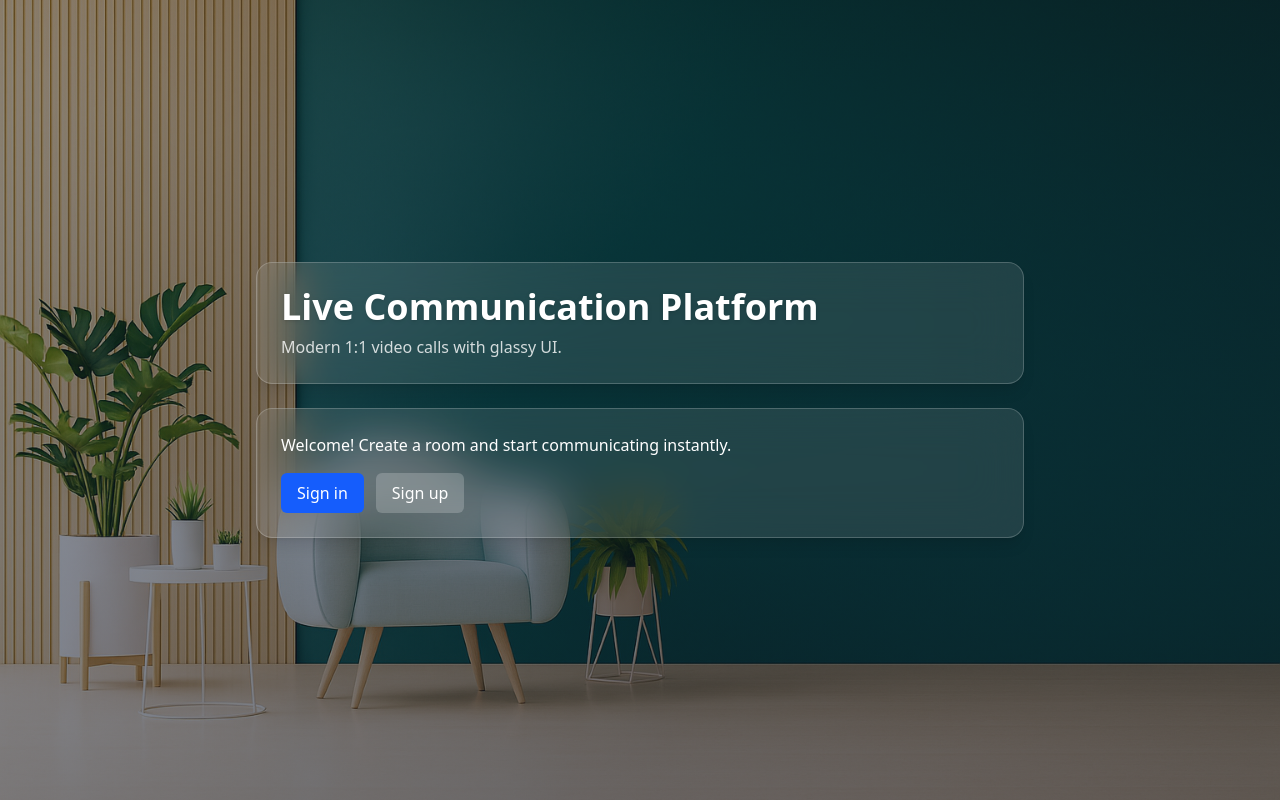
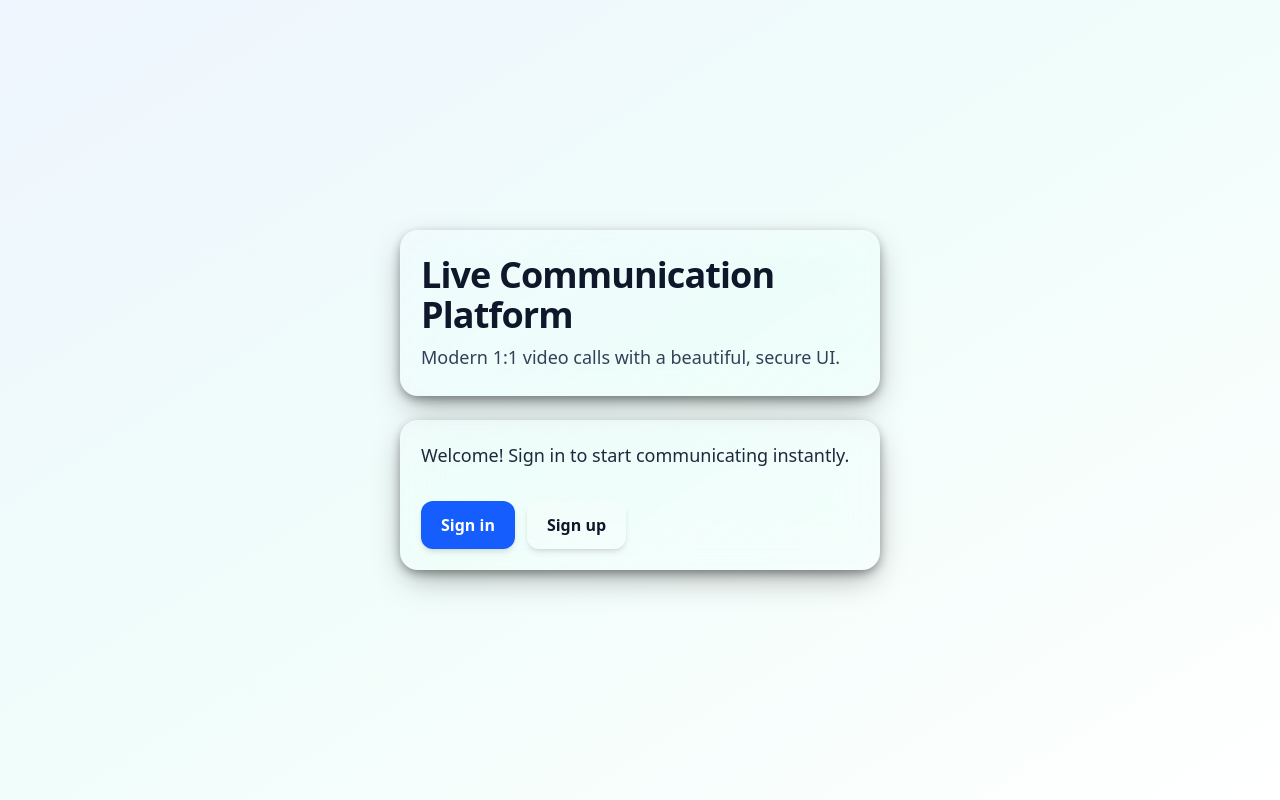
Before and after one commit to BrookGT/lcp-frontend, a Next.js app: page / in a window 1280 px wide. Built offline with nearby package versions, Linux system fonts and the light colour scheme; no server answers.

Commit message:
fix styles

```diff
--- a/app/auth/signin/page.tsx
+++ b/app/auth/signin/page.tsx
@@ -1,6 +1,7 @@
 "use client";
 import { signIn } from "next-auth/react";
 import { useState } from "react";
+import { useRouter } from "next/navigation";
 import Link from "next/link";
 
 export default function SignInPage() {
@@ -9,19 +10,51 @@ export default function SignInPage() {
     const [password, setPassword] = useState("");
     const [mode, setMode] = useState<"signin" | "signup">("signin");
     const [error, setError] = useState<string | null>(null);
+    const [loading, setLoading] = useState(false);
+    const router = useRouter();
 
     const onSubmit = async (e: React.FormEvent) => {
         e.preventDefault();
+        if (loading) return;
         setError(null);
-        const res = await signIn("credentials", {
-            redirect: true,
-            callbackUrl: "/communication",
-            email,
-            password,
-            mode,
-            username: mode === "signup" ? username : undefined,
-        });
-        if (res?.error) setError(res.error);
+        // Basic client validation
+        if (!email.trim() || !password.trim()) {
+            setError("Email & password required");
+            return;
+        }
+        if (mode === "signup") {
+            if (!username.trim()) {
+                setError("Username required");
+                return;
+            }
+            if (username.trim().length < 3) {
+                setError("Username must be at least 3 chars");
+                return;
+            }
+            if (password.length < 6) {
+                setError("Password must be at least 6 chars");
+                return;
+            }
+        }
+        setLoading(true);
+        try {
+            const res = await signIn("credentials", {
+                redirect: false, // manual navigation so we can show errors correctly
+                email: email.trim().toLowerCase(),
+                password,
+                mode,
+                username: mode === "signup" ? username.trim() : undefined,
+            });
+            if (res?.error) {
+                setError(res.error);
+            } else {
+                router.push("/communication");
+            }
+        } catch (err) {
+            setError((err as Error).message || "Authentication failed");
+        } finally {
+            setLoading(false);
+        }
     };
 
     return (
@@ -77,9 +110,19 @@ export default function SignInPage() {
                     )}
                     <button
                         type="submit"
-                        className="w-full rounded-xl bg-teal-500 hover:bg-teal-400 py-3 font-medium glow-btn"
+                        disabled={loading}
+                        className="w-full rounded-xl bg-teal-500 hover:bg-teal-400 disabled:opacity-50 disabled:cursor-not-allowed py-3 font-medium glow-btn flex items-center justify-center gap-2"
                     >
-                        {mode === "signin" ? "Sign in" : "Create account"}
+                        {loading && (
+                            <span className="inline-block size-4 border-2 border-white/40 border-t-white rounded-full animate-spin" />
+                        )}
+                        {mode === "signin"
+                            ? loading
+                                ? "Signing in"
+                                : "Sign in"
+                            : loading
+                            ? "Creating"
+                            : "Create account"}
                     </button>
                 </form>
                 <div className="mt-5 text-sm text-white/80">
--- a/app/globals.css
+++ b/app/globals.css
@@ -23,8 +23,8 @@
 body {
     background: radial-gradient(
             circle at 30% 20%,
-            rgba(var(--overlay-dark) / 4%),
-            rgba(var(--overlay-dark) / 2%)
+            /* rgba(var(--overlay-dark) / 4%),
+            rgba(var(--overlay-dark) / 2%) */
         ),
         var(--background);
     color: var(--foreground);
--- a/app/page.tsx
+++ b/app/page.tsx
@@ -7,33 +7,33 @@ export default function Home() {
     const authed = Boolean(session?.accessToken);
 
     return (
-        <main className="h-dvh w-full relative flex items-center justify-center p-4 md:p-6">
-            <div className="lcp-bg" />
-            <div className="w-full max-w-3xl mx-auto flex flex-col gap-6 text-white">
-                <header className="rounded-2xl bg-white/10 backdrop-blur-xl border border-white/20 px-6 py-6 shadow-lg">
-                    <h1 className="text-3xl md:text-4xl font-semibold drop-shadow">
+        <main className="min-h-dvh w-full flex items-center justify-center bg-gradient-to-br from-blue-50 via-teal-50 to-white dark:from-slate-900 dark:via-slate-800 dark:to-slate-900 p-0">
+            <div className="w-full max-w-lg mx-auto flex flex-col gap-6 px-2 sm:px-4 py-8">
+                <header className="rounded-2xl glass-card px-5 py-6 shadow-lg animate-fade-in">
+                    <h1 className="text-2xl sm:text-3xl md:text-4xl font-bold text-slate-900 dark:text-white mb-2 tracking-tight">
                         Live Communication Platform
                     </h1>
-                    <p className="text-white/80 mt-2">
-                        Modern 1:1 video calls with glassy UI.
+                    <p className="text-slate-700 dark:text-white/80 text-base sm:text-lg">
+                        Modern 1:1 video calls with a beautiful, secure UI.
                     </p>
                 </header>
-                <div className="rounded-2xl bg-white/10 backdrop-blur-xl border border-white/20 p-6 shadow-lg">
-                    <p className="mb-4">
-                        Welcome! Create a room and start communicating
-                        instantly.
-                    </p>
-                    <div className="flex gap-3 flex-wrap">
+                <div className="rounded-2xl glass-card p-5 shadow-lg animate-fade-in flex flex-col gap-6">
+                    <div className="mb-2">
+                        <p className="text-slate-800 dark:text-white/90 text-base sm:text-lg font-medium">
+                            Welcome! Sign in to start communicating instantly.
+                        </p>
+                    </div>
+                    <div className="flex flex-col sm:flex-row gap-3 w-full">
                         {authed ? (
                             <>
                                 <Link
                                     href="/communication"
-                                    className="rounded-md bg-blue-600 hover:bg-blue-500 px-4 py-2"
+                                    className="w-full sm:w-auto rounded-xl bg-blue-600 hover:bg-blue-500 text-white text-base font-semibold px-5 py-3 shadow-md transition-all focus:outline-none focus:ring-2 focus:ring-blue-400"
                                 >
                                     Go to Communication
                                 </Link>
                                 <button
-                                    className="rounded-md bg-white/20 hover:bg-white/30 px-4 py-2"
+                                    className="w-full sm:w-auto rounded-xl bg-white/20 hover:bg-white/30 text-slate-900 dark:text-white text-base font-semibold px-5 py-3 shadow-md transition-all focus:outline-none focus:ring-2 focus:ring-blue-400"
                                     onClick={() =>
                                         signOut({ callbackUrl: "/" })
                                     }
@@ -45,13 +45,13 @@ export default function Home() {
                             <>
                                 <Link
                                     href="/auth/signin"
-                                    className="rounded-md bg-blue-600 hover:bg-blue-500 px-4 py-2"
+                                    className="w-full sm:w-auto rounded-xl bg-blue-600 hover:bg-blue-500 text-white text-base font-semibold px-5 py-3 shadow-md transition-all focus:outline-none focus:ring-2 focus:ring-blue-400"
                                 >
                                     Sign in
                                 </Link>
                                 <Link
                                     href="/auth/signin"
-                                    className="rounded-md bg-white/20 hover:bg-white/30 px-4 py-2"
+                                    className="w-full sm:w-auto rounded-xl bg-white/20 hover:bg-white/30 text-slate-900 dark:text-white text-base font-semibold px-5 py-3 shadow-md transition-all focus:outline-none focus:ring-2 focus:ring-blue-400"
                                 >
                                     Sign up
                                 </Link>
@@ -59,16 +59,18 @@ export default function Home() {
                         )}
                     </div>
                     {authed && (
-                        <div className="mt-6 rounded-xl bg-black/40 border border-white/10 p-4">
-                            <h2 className="font-semibold text-white mb-2">
+                        <div className="mt-4 rounded-xl glass-subtle border border-white/10 p-4 flex flex-col gap-2 animate-fade-in">
+                            <h2 className="font-semibold text-slate-900 dark:text-white mb-2 text-lg">
                                 Profile
                             </h2>
-                            <p className="text-white/80 text-sm">
-                                Username: {session?.user?.name ?? "-"}
-                            </p>
-                            <p className="text-white/80 text-sm">
-                                Email: {session?.user?.email ?? "-"}
-                            </p>
+                            <div className="flex flex-col gap-1">
+                                <span className="text-slate-700 dark:text-white/80 text-sm">
+                                    Username: {session?.user?.name ?? "-"}
+                                </span>
+                                <span className="text-slate-700 dark:text-white/80 text-sm">
+                                    Email: {session?.user?.email ?? "-"}
+                                </span>
+                            </div>
                         </div>
                     )}
                 </div>
```
